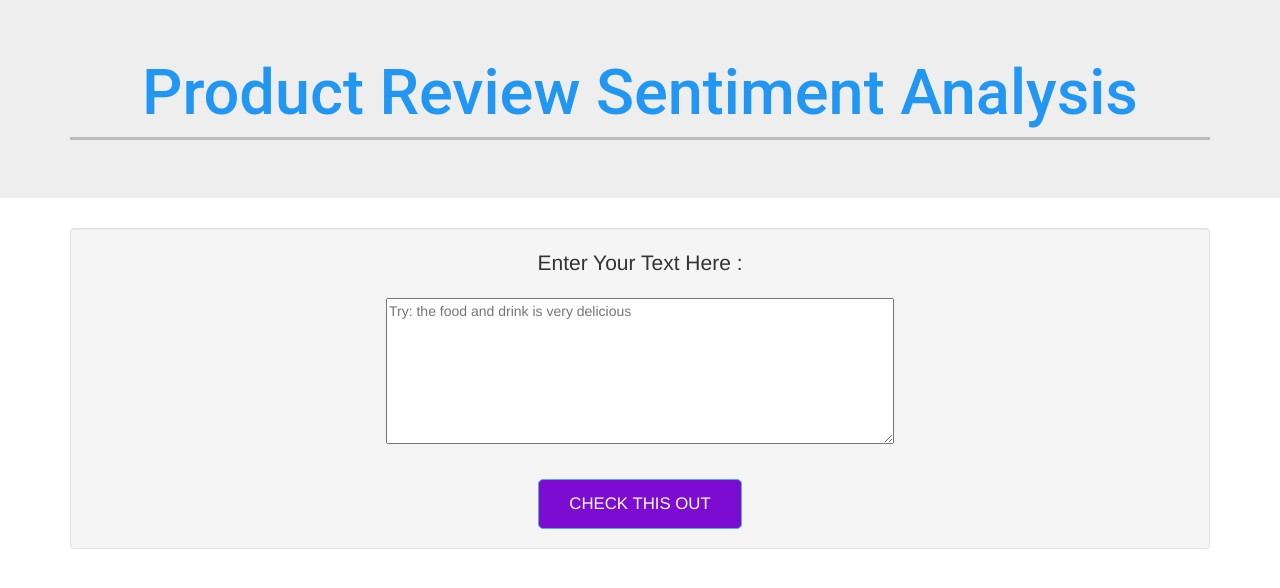
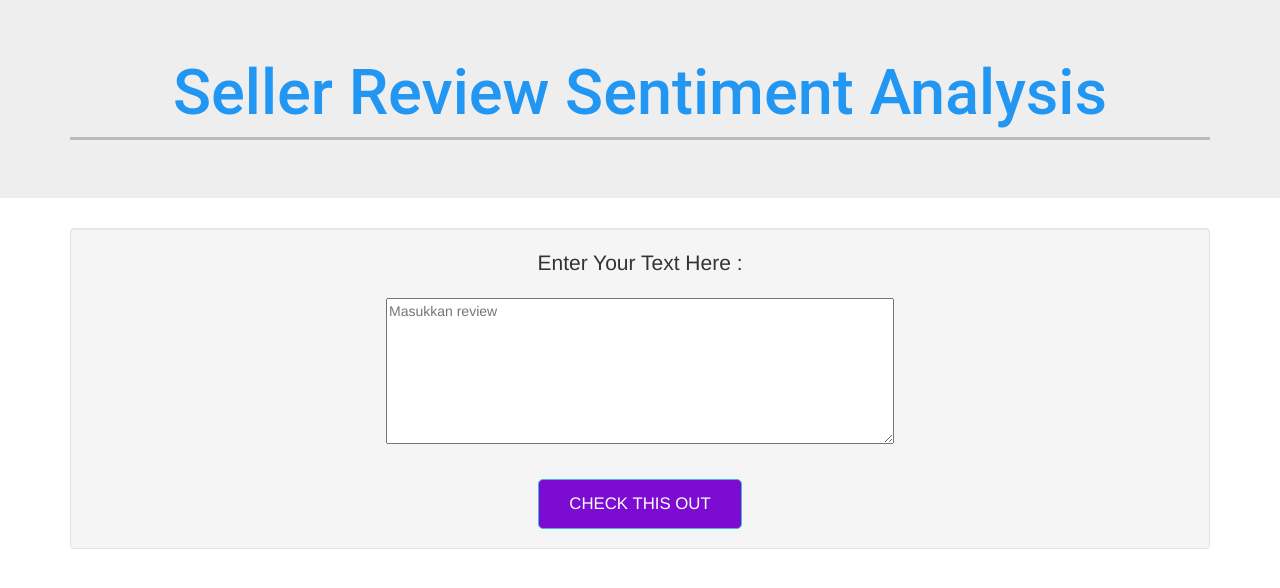
Before and after one commit to Novaari2/sentiment, a Flask app: page / in a window 1280 px wide. Shown: the top 588 px of the page. Run offline with Flask 3, Linux system fonts and the light colour scheme; some libraries are stand-ins or nearby versions.

Commit message:
update app.py

```diff
--- a/app.py
+++ b/app.py
@@ -14,6 +14,7 @@ import sys
 import logging
 import ssl
 import os
+from sklearn.linear_model import LogisticRegression
 
 app = Flask(__name__, template_folder='template')
 
@@ -30,7 +31,7 @@ def predict():
         return re.sub('[^a-zA-Z]',' ',text).lower()
 
     df['cleaned_text'] = df['Ulasan'].apply(lambda x: clean_text(x))
-    df['label'] = df['Rating'].map({'bintang 5': 'positif', 'bintang 4': 'positif', 'bintang 3': 'netral', 'bintang 2': 'negatif', 'bintang 1': 'negatif'})
+    df['label'] = df['Rating'].map({5: "POSITIF", 4: "POSITIF", 3: "NETRAL", 2: "NEGATIF", 1: "NEGATIF"})
 
     def count_punct(review):
         count = sum([1 for char in review if char in string.punctuation])
@@ -70,7 +71,11 @@ def predict():
     nltk.data.path.append(nltk_download)
 
     all_stopwords = stopwords.words('indonesian')
-    all_stopwords.remove('tidak')
+    custom_stopwords = {'tidak', 'dgn', 'yg', 'brg', 'tp', 'bgs', 'bgt', 'sdh', 'bnyk', 'dg', 'nya', 'gk', 'oke', 'sm', 'sama'}
+    for word in custom_stopwords:
+        if word not in all_stopwords:
+            all_stopwords.append(word)
+    all_stopwords = set(all_stopwords)
 
     # lemmatization
     def lemmatize_text(token_list):
@@ -89,8 +94,7 @@ def predict():
     # prediction
     classifier = SVC(kernel='linear', random_state=10)
     classifier.fit(tfidf_train, y_train)
-    cek = classifier.score(tfidf_test, y_test)
-    # return jsonify({'cek': str(cek)})
+    classifier.score(tfidf_test, y_test)
 
     if request.method == 'POST':
         message = request.form['message']
@@ -98,11 +102,7 @@ def predict():
         vect = tfidf.transform(data).toarray()
         my_prediction = classifier.predict(vect)
 
-        return jsonify({'prediction' : str(my_prediction)})
-    else:
-        return jsonify({'error': 'error'}), 400
-
-    # return render_template('result.html',prediction = my_prediction)
+    return render_template('result.html',prediction = my_prediction)
 
 app.logger.addHandler(logging.StreamHandler(sys.stdout))
 app.logger.setLevel(logging.ERROR)
--- a/template/home.html
+++ b/template/home.html
@@ -1,7 +1,7 @@
 <!DOCTYPE html>
 <html>
 <head>
-	<title>Sentiment Analysis of Product Review</title>
+	<title>Sentiment Analysis of Seller Review</title>
 	<!-- <link rel="stylesheet" type="text/css" href="../static/css/styles.css"> -->
 	<meta charset="UTF-8">
     <meta name="viewport" content="width=device-width, initial-scale=1.0">
@@ -78,7 +78,7 @@
 <div class="jumbotron jumbotron-fluid p-y-3">
       <div class="container text-xs-center text-white">
 
-        <h1 class="display-1 card-header" align="center" style="color:#2196F3;">Product Review Sentiment Analysis  </h1>
+        <h1 class="display-1 card-header" align="center" style="color:#2196F3;">Seller Review Sentiment Analysis  </h1>
       </div>
     </div>
 
@@ -94,7 +94,7 @@
         <form action="{{ url_for('predict')}}" method="POST" align="center">
           <p class="lead" align="center">Enter Your Text Here :</p>
           <center>
-            <textarea name="message" rows="7" cols="60" placeholder="Try: the food and drink is very delicious " required="required"></textarea>
+            <textarea name="message" rows="7" cols="60" placeholder="Masukkan review " required="required"></textarea>
           </center>
           <br/>
           <center>
--- a/template/result.html
+++ b/template/result.html
@@ -92,11 +92,11 @@
 
 
 
-	{% if prediction == 'negatif' %}
+	{% if prediction == 'NEGATIVE' %}
 	<h2 style="color:red;" align="center">Negative Review</h2>
-  {% elif prediction == 'netral' %}
+  {% elif prediction == 'NETRAL' %}
   <h2 style="color:blue;" align="center">Netral Review </h2>
-  {% elif prediction == 'positif' %}
+  {% elif prediction == 'POSITIF' %}
 	<h2 style="color:green;" align="center">Positive Review </h2>
 	{% endif %}
 
```
